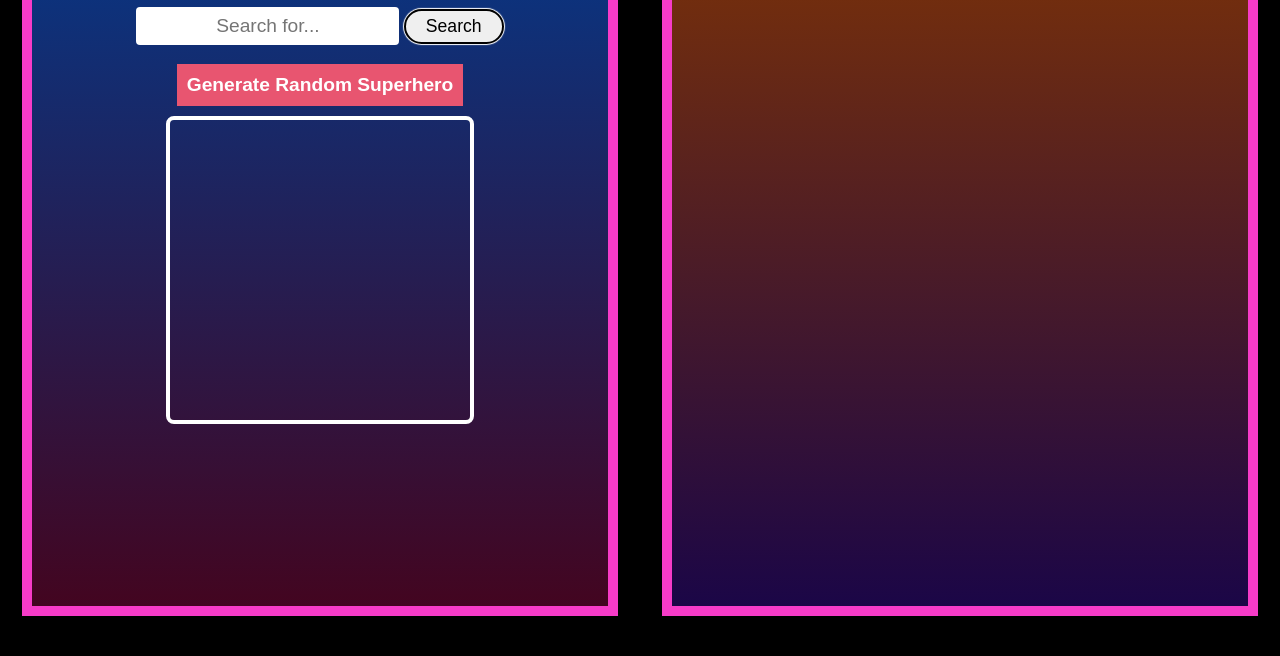
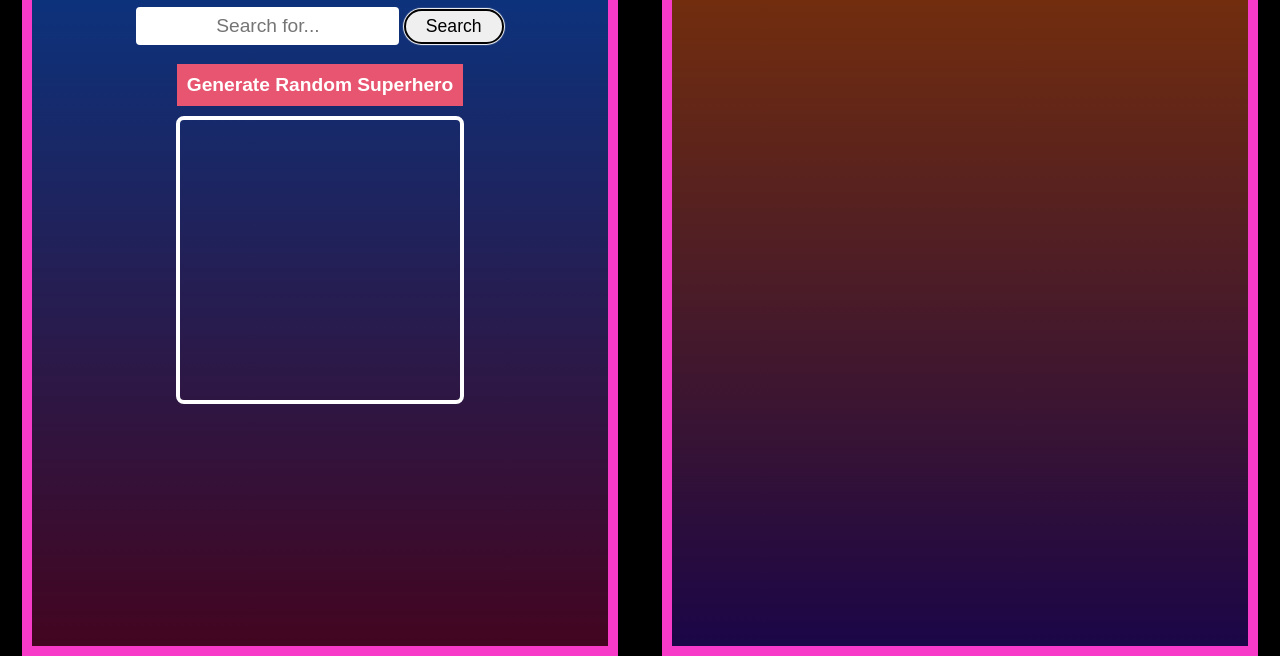
Before and after one commit to AmmJay/RandomSuperHeroApp, a plain HTML site: page index.html in a window 1280 px wide. Shown: the part 144-800 px from the top of the page. Drawn offline with Linux system fonts and the light colour scheme; no server answers.

Commit message:
changes made

```diff
--- a/script.js
+++ b/script.js
@@ -21,7 +21,7 @@ const getRandomHero = (id) => {
     .then(response => response.json())
     .then(json => {
         // console.log(json)
-        superHeroImage.innerHTML = `<img src ='${json.image.url}' height="300px" width= "300px"/>`
+        superHeroImage.innerHTML = `<img src ='${json.image.url}' height="280px" width= "280px"/>`
         heroname.innerHTML = `<h2>${json.name}</h2>`
         getStatsHTML(json)
 })
@@ -32,7 +32,7 @@ const getSearchedSuperHero = (searchedName) =>{
     .then(response => response.json())
     .then(json => {
         // console.log(json.results[0])
-        superHeroImage.innerHTML = `<img src ='${json.results[0].image.url}' height="300px" width= "300px"/>`
+        superHeroImage.innerHTML = `<img src ='${json.results[0].image.url}' height="280px" width= "280px"/>`
         heroname.innerHTML = `<h2>${json.results[0].name}</h2>`
         getStatsHTML(json.results[0])
 })
--- a/styles.css
+++ b/styles.css
@@ -13,7 +13,7 @@ body{
 }
 #left, #right{
     border: 10px solid rgb(247, 59, 200);
-    height: 90vh;
+    height: 95vh;
     width: 45%;
     margin: 20px auto 0;
     background: linear-gradient(rgb(3, 58, 140), rgb(67, 5, 32));
@@ -64,8 +64,8 @@ body{
     /* border-radius: 20px; */
 }
 #superHeroImage{
-    width: 300px;
-    height: 300px;
+    width: 280px;
+    height: 280px;
     border: 4px solid white;
     margin: 10px auto;
     border-radius: 8px;
```
